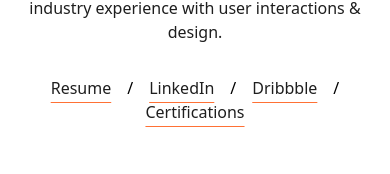
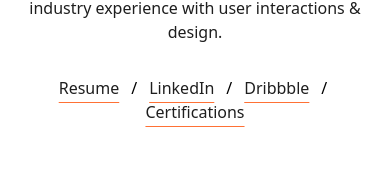
Before and after one commit to TravisDLeslie/Travis-Site, a React (Create React App) app: page / in a window 390 px wide. Shown: the part 330-504 px from the top of the page. Built offline with nearby package versions, Linux system fonts and the light colour scheme.

Commit message:
more mobile

```diff
--- a/src/components/FixedRightSide.jsx
+++ b/src/components/FixedRightSide.jsx
@@ -32,12 +32,12 @@
           I’m a versatile UI/UX designer with a passion for designing beautiful, intuitive experiences with a positive impact on people and the business they represent. I have 5+ years of industry experience with user interactions & design.
         </p>
         <div className="mt-8 w-full md:mt-12">
-          <div className="flex justify-center flex-wrap md:justify-start">
+          <div className="flex justify-center flex-wrap md:justify-start whitespace-nowrap">
             <a
               href="/TravisLeslie_UIUX_Designer.pdf"
               target="_blank"
               rel="noopener noreferrer"
-              className="text-custom-gray underline mx-2 hover:font-medium"
+              className="text-custom-gray underline mx-1 md:mx-2 hover:font-medium"
               style={{ textDecorationColor: '#FF7135', textUnderlineOffset: '8px' }}
             >
               Resume
@@ -46,7 +46,7 @@
             <a
               href="https://www.linkedin.com/in/travisdleslie"
               target="_blank"
-              className="text-custom-gray underline mx-2 hover:font-medium"
+              className="text-custom-gray underline mx-1 md:mx-2 hover:font-medium"
               style={{ textDecorationColor: '#FF7135', textUnderlineOffset: '8px' }}
             >
               LinkedIn
@@ -54,7 +54,7 @@
             <span className="mx-2">/</span>
             <a
               href="#"
-              className="text-custom-gray underline mx-2 hover:font-medium"
+              className="text-custom-gray underline mx-1 md:mx-2 hover:font-medium"
               style={{ textDecorationColor: '#FF7135', textUnderlineOffset: '8px' }}
             >
               Dribbble
@@ -62,7 +62,7 @@
             <span className="mx-2">/</span>
             <Link
               to="/certifications"
-              className="text-custom-gray underline mx-2 hover:font-medium"
+              className="text-custom-gray underline mx-1 md:mx-2 hover:font-medium"
               style={{ textDecorationColor: '#FF7135', textUnderlineOffset: '8px' }}
               onClick={toggleCertifications}
             >
--- a/src/components/Menu.jsx
+++ b/src/components/Menu.jsx
@@ -1,4 +1,3 @@
-// src/components/Menu.jsx
 import React from "react";
 import { CSSTransition } from "react-transition-group";
 import { Link } from "react-router-dom";
@@ -62,7 +61,7 @@
             Dribbble
           </a>
         </nav>
-        <div className="absolute bottom-8 flex space-x-4">
+        <div className="absolute bottom-8 flex space-x-4 hidden md:flex">
           <img src={figmaIcon} alt="Figma" className="w-20 h-20" />
           <img src={tailwindIcon} alt="TailwindCSS" className="w-20 h-20" />
           <img src={reactIcon} alt="React" className="w-20 h-20" />
```
